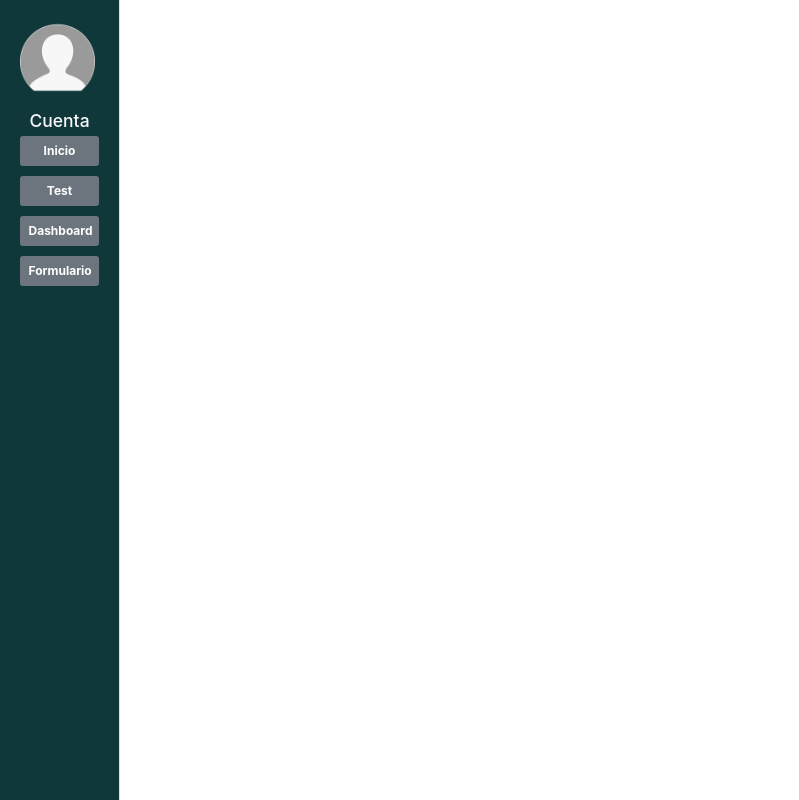
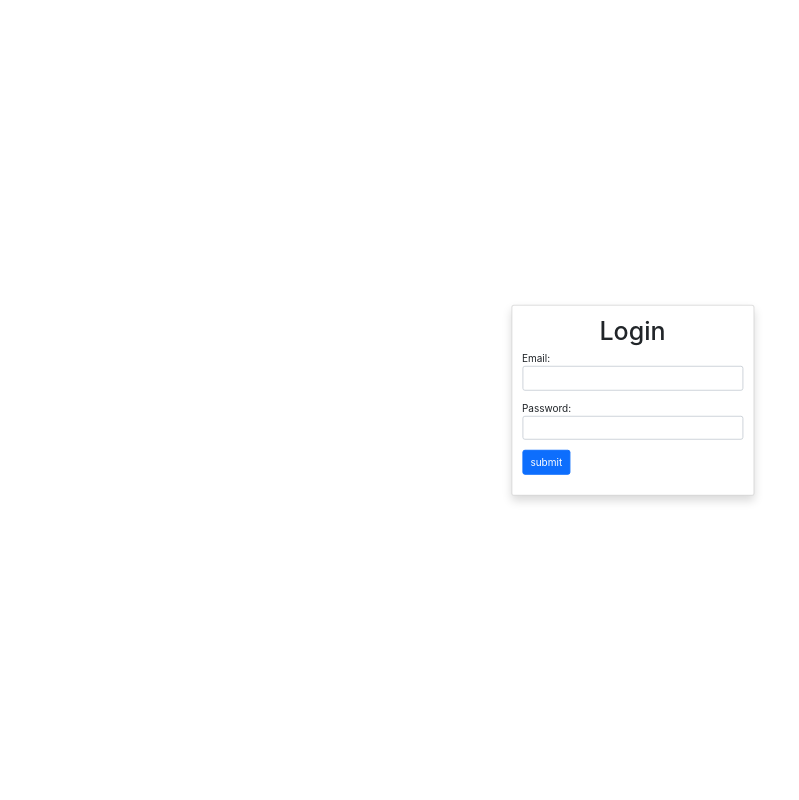
Before and after one commit to antonieto/invi_chat, a React (Create React App) app in the folder invi-chat/: page / in a window 1280 px wide. Shown: the whole page, without its empty margins (0-799 px from the left). Built offline with nearby package versions, Linux system fonts and the light colour scheme.

Commit message:
Login Structure

```diff
--- a/invi-chat/src/App.js
+++ b/invi-chat/src/App.js
@@ -23,7 +23,7 @@ function App() {
 
   // firebase.initializeApp(firebaseConfig);
 
-  let user = true;
+  let user = false;
 
   if(!user) return (
     <Login/>
--- a/invi-chat/src/components/Login.jsx
+++ b/invi-chat/src/components/Login.jsx
@@ -1,11 +1,32 @@
-import React from 'react'
-
+import React, {useState} from 'react'
 
 const Login = () => {
+    const [email, setEmail] = useState('');
+    // const [password, setPassword] = useState('');
+
+    const handleEmailChange = (ev) => {
+        setEmail(ev.target.value);
+    }
+
+    const handleFormSubmit = (ev) => {
+	    // Call backend
+        alert("Form submitted")
+    }
     return (
-        <div>
-            <div className="card">
-                <h2>Login </h2>
+        <div className="col">
+            <div className="card row position-absolute top-50 start-50 translate-middle shadow p-3 mb-5 bg-body rounded">
+                <h1 className="fs-1 text-center">Login</h1>
+                <form className="col" onSubmit={handleFormSubmit}>
+                    <label className="row mb-3">
+                        Email:
+                        <input className="form-control" type="email" name="Email"onInput={handleEmailChange}/>
+                    </label>
+                    <label className="row mb-3">
+                        Password:
+                        <input className="form-control"  type="password" name="Password" />
+                    </label>
+                    <input className="row mb-3 btn btn-primary" type="submit" value="submit" />
+                </form>
             </div>
         </div>
      );
```
Also changed, not shown: 1 other file (tests, documents, lock files or other folders).
